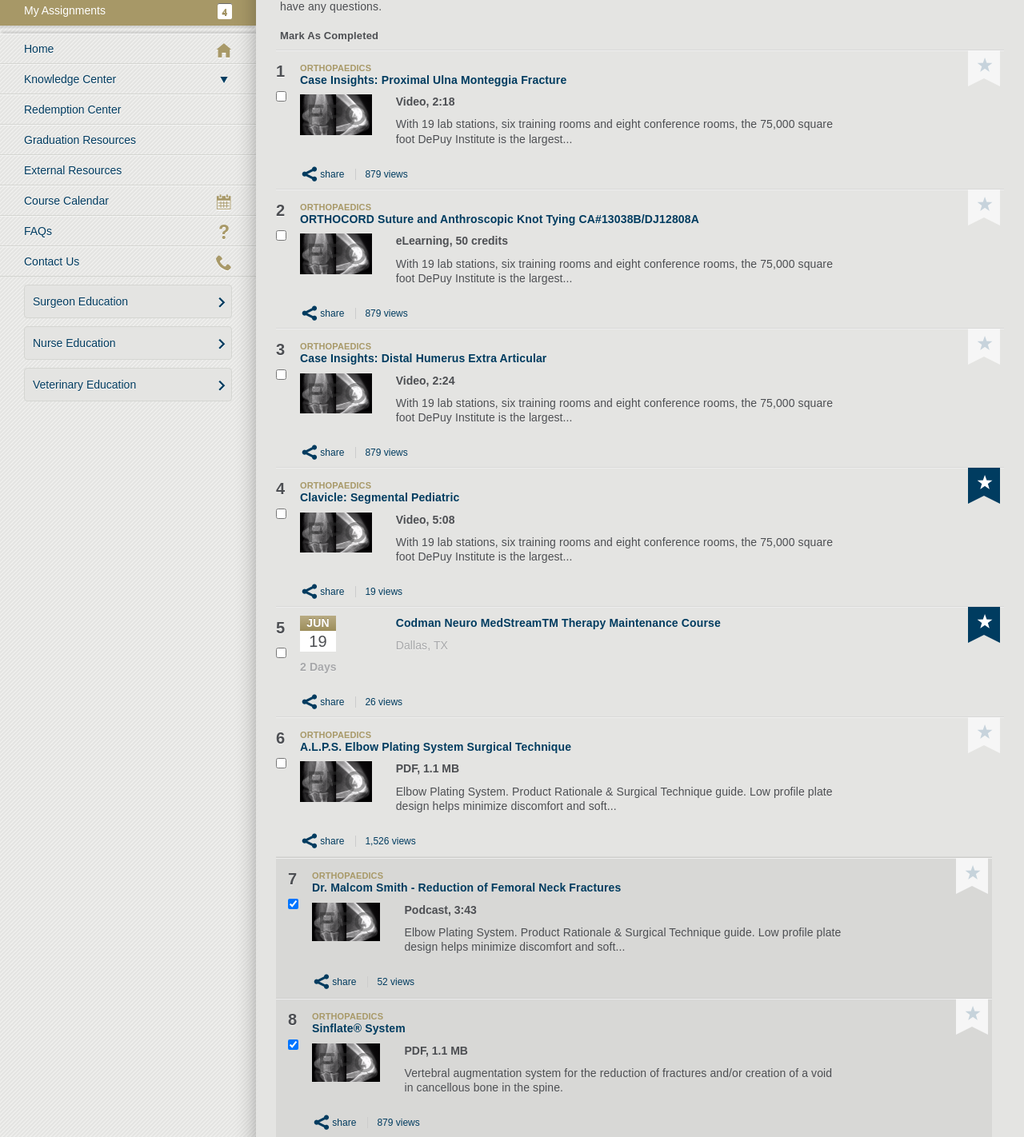
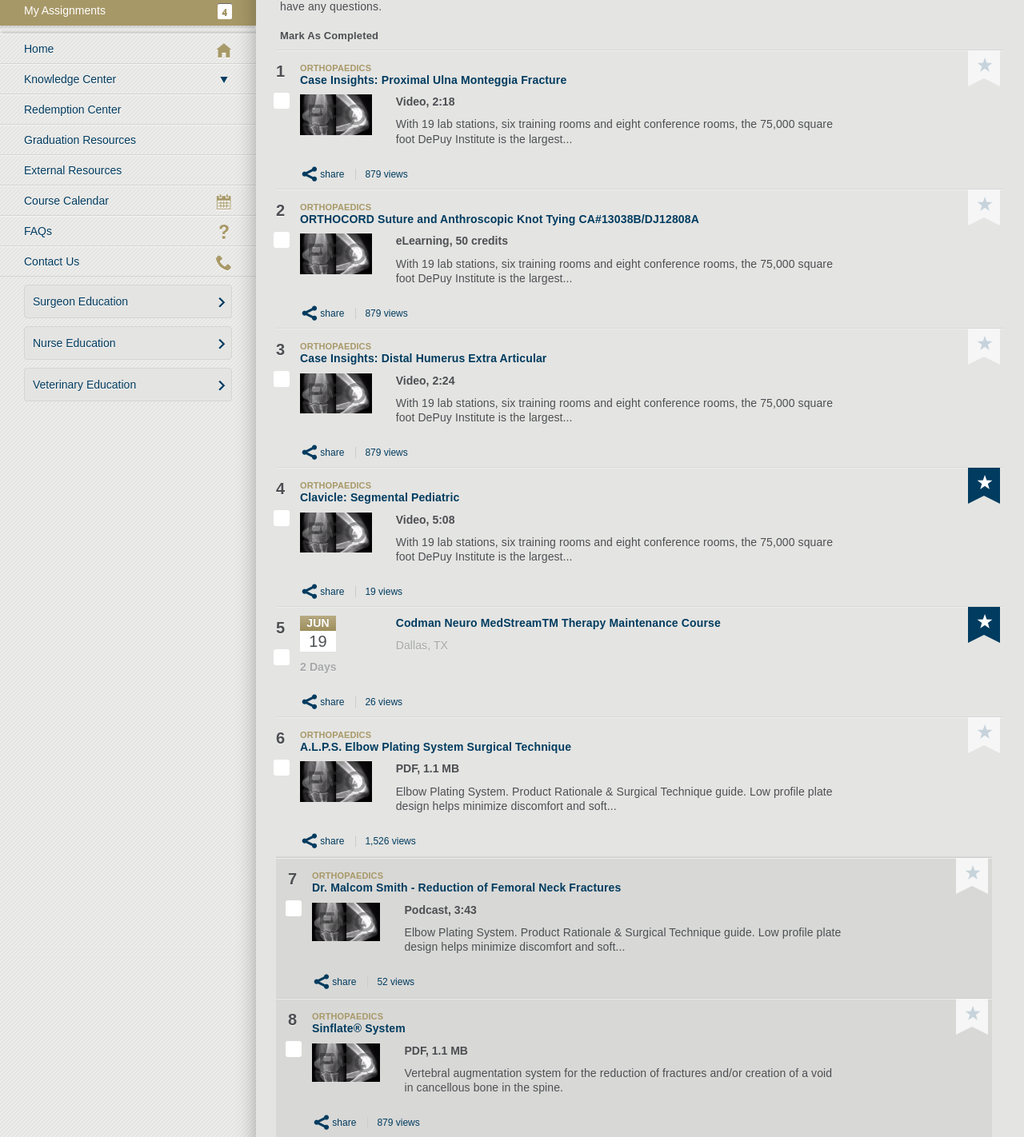
Before and after one commit to 12sm/depuysynthesinstitute, a PHP site: page /views/my-assignments/show-sequential.php in a window 1280 px wide. Shown: the part 266-1688 px from the top of the page at 80% size. Run offline with PHP 8.4, Linux system fonts and the light colour scheme; some libraries are stand-ins or nearby versions.

Commit message:
QA: Checkboxes on resident pages

```diff
--- a/css/source/app.css
+++ b/css/source/app.css
@@ -107,6 +107,84 @@ nav.main_nav li.active .glyphicon {
   -moz-box-shadow: inset 0 1px 0 0px rgba(10,10,10,.6);
    -box-shadow: inset 0 1px 0 0px rgba(10,10,10,.6);
  }
+
+
+
+ /* SQUARED FOUR */
+
+ input#squaredFour,
+ input#squaredFour2,
+ input#squaredFour3,
+ input#squaredFour4,
+ input#squaredFour5,
+ input#squaredFour6,
+ input#squaredFour7,
+ input#squaredFour8 {
+  display: none;
+}
+
+.squaredFour {
+  width: 20px;
+  margin: 6px auto;
+  top: 0;
+  position: relative;
+}
+
+.squaredFour label {
+  cursor: pointer;
+  position: absolute;
+  width: 20px;
+  height: 20px;
+  top: 0px;
+  border-radius: 3px;
+  -moz-box-shadow: inset 0px 1px 1px white, 0px 1px 3px rgba(0,0,0,0.5);
+  background: #FFF;
+  background: -moz-linear-gradient(top, #fcfff4 0%, #dfe5d7 40%, #b3bead 100%);
+  background: -o-linear-gradient(top, #fcfff4 0%, #dfe5d7 40%, #b3bead 100%);
+  background: -ms-linear-gradient(top, #fcfff4 0%, #dfe5d7 40%, #b3bead 100%);
+  background: linear-gradient(top, #fcfff4 0%, #dfe5d7 40%, #b3bead 100%);
+  filter: progid:DXImageTransform.Microsoft.gradient( startColorstr='#fcfff4', endColorstr='#b3bead',GradientType=0 );
+}
+
+.squaredFour label:after {
+	-ms-filter: "progid:DXImageTransform.Microsoft.Alpha(Opacity=0)";
+	filter: alpha(opacity=0);
+	opacity: 0;
+	content: '';
+	position: absolute;
+  width: 13px;
+  height: 7px;
+  background: transparent;
+  top: 6px;
+  left: 4px;
+  border: 3px solid #003C60;
+	border-top: none;
+	border-right: none;
+	-webkit-transform: rotate(-45deg);
+	-moz-transform: rotate(-45deg);
+	-o-transform: rotate(-45deg);
+	-ms-transform: rotate(-45deg);
+	transform: rotate(-45deg);
+}
+
+.squaredFour label:hover::after {
+	-ms-filter: "progid:DXImageTransform.Microsoft.Alpha(Opacity=30)";
+	filter: alpha(opacity=30);
+	opacity: 0.5;
+}
+
+.squaredFour input[type=checkbox]:checked + label:after {
+	-ms-filter: "progid:DXImageTransform.Microsoft.Alpha(Opacity=100)";
+	filter: alpha(opacity=100);
+	opacity: 1;
+}
+
+.show-sequential .squaredFour label {
+  right:3px;
+}
+
+.resource-btn-pdf {width:160px!important;}
+
 
 
 
--- a/views/my-assignments/show-sequential.php
+++ b/views/my-assignments/show-sequential.php
@@ -37,7 +37,7 @@
         <?php include '../templates/logo-search-sm.php';?>
         <?php include '../templates/nav-sm.php';?>
       </div>
-      <div class="right_column col-xs-12 col-sm-8 col-md-9">
+      <div class="right_column col-xs-12 col-sm-8 col-md-9 show-sequential">
         <?php include '../templates/mobile-header.php';?>
 
         <div id="smt_col1Wrapper">
@@ -97,7 +97,10 @@
                           <div class="row">
                             <div class="col-xs-12">
                               <div class="checkComplete">
-                                <input type="checkbox" value="complete"/>
+                                <div class="squaredFour">
+                                	<input type="checkbox" value="None" id="squaredFour" name="check" />
+                                	<label for="squaredFour3"></label>
+                                </div>
                               </div>
                             </div>
                           </div>
@@ -178,7 +181,10 @@
                           <div class="row">
                             <div class="col-xs-12">
                               <div class="checkComplete">
-                                <input type="checkbox" value="complete"/>
+                                <div class="squaredFour">
+                                	<input type="checkbox" value="None" id="squaredFour2" name="check" />
+                                	<label for="squaredFour2"></label>
+                                </div>
                               </div>
                             </div>
                           </div>
@@ -260,7 +266,10 @@
                           <div class="row">
                             <div class="col-xs-12">
                               <div class="checkComplete">
-                                <input type="checkbox" value="complete"/>
+                                <div class="squaredFour">
+                                	<input type="checkbox" value="None" id="squaredFour3" name="check" />
+                                	<label for="squaredFour3"></label>
+                                </div>
                               </div>
                             </div>
                           </div>
@@ -342,7 +351,10 @@
                           <div class="row">
                             <div class="col-xs-12">
                               <div class="checkComplete">
-                                <input type="checkbox" value="complete"/>
+                                <div class="squaredFour">
+                                	<input type="checkbox" value="None" id="squaredFour4" name="check" />
+                                	<label for="squaredFour4"></label>
+                                </div>
                               </div>
                             </div>
                           </div>
@@ -424,7 +436,10 @@
                           <div class="row">
                             <div class="col-xs-12">
                               <div class="checkComplete">
-                                <input type="checkbox" value="complete"/>
+                                <div class="squaredFour">
+                                	<input type="checkbox" value="None" id="squaredFour5" name="check" />
+                                	<label for="squaredFour5"></label>
+                                </div>
                               </div>
                             </div>
                           </div>
@@ -502,7 +517,10 @@
                           <div class="row">
                             <div class="col-xs-12">
                               <div class="checkComplete">
-                                <input type="checkbox" value="complete"/>
+                                <div class="squaredFour">
+                                	<input type="checkbox" value="None" id="squaredFour6" name="check" />
+                                	<label for="squaredFour6"></label>
+                                </div>
                               </div>
                             </div>
                           </div>
@@ -584,7 +602,10 @@
                           <div class="row">
                             <div class="col-xs-12">
                               <div class="checkComplete">
-                                <input type="checkbox" value="complete" checked />
+                                <div class="squaredFour">
+                                	<input type="checkbox" value="None" id="squaredFour7" name="check" />
+                                	<label for="squaredFour7"></label>
+                                </div>
                               </div>
                             </div>
                           </div>
@@ -666,7 +687,10 @@
                           <div class="row">
                             <div class="col-xs-12">
                               <div class="checkComplete">
-                                <input type="checkbox" value="complete" checked />
+                                <div class="squaredFour">
+                                	<input type="checkbox" value="None" id="squaredFour8" name="check" />
+                                	<label for="squaredFour8"></label>
+                                </div>
                               </div>
                             </div>
                           </div>
--- a/views/my-assignments/single.php
+++ b/views/my-assignments/single.php
@@ -13,6 +13,7 @@
 
         <div class="row tabs-section">
           <div class="pho-show col-xs-12">
+            <button type="button" class="btn btn-sm resource-btn resource-btn-pdf">Launch eLearning</button>
             <img src="/img/eLearning-eModule.png" height="auto" width="100%">
           </div>
         </div>
```
Also changed, not shown: views/my-assignments/show-unordered.php (+32 -8 lines).
